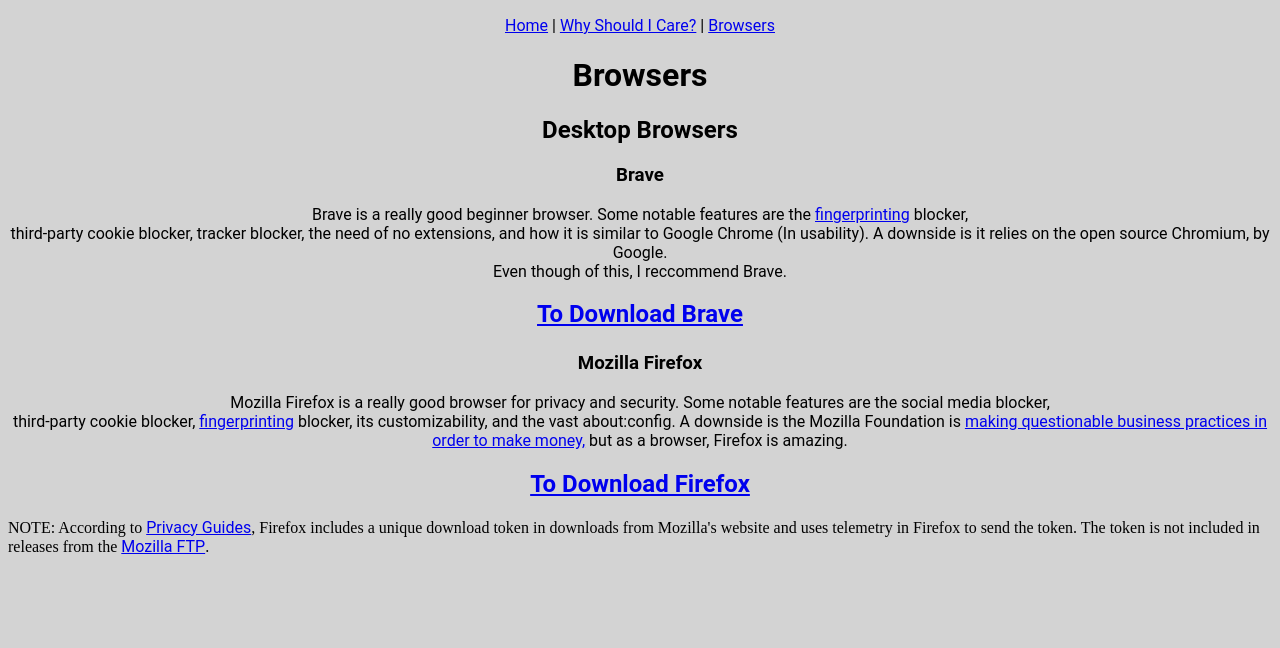
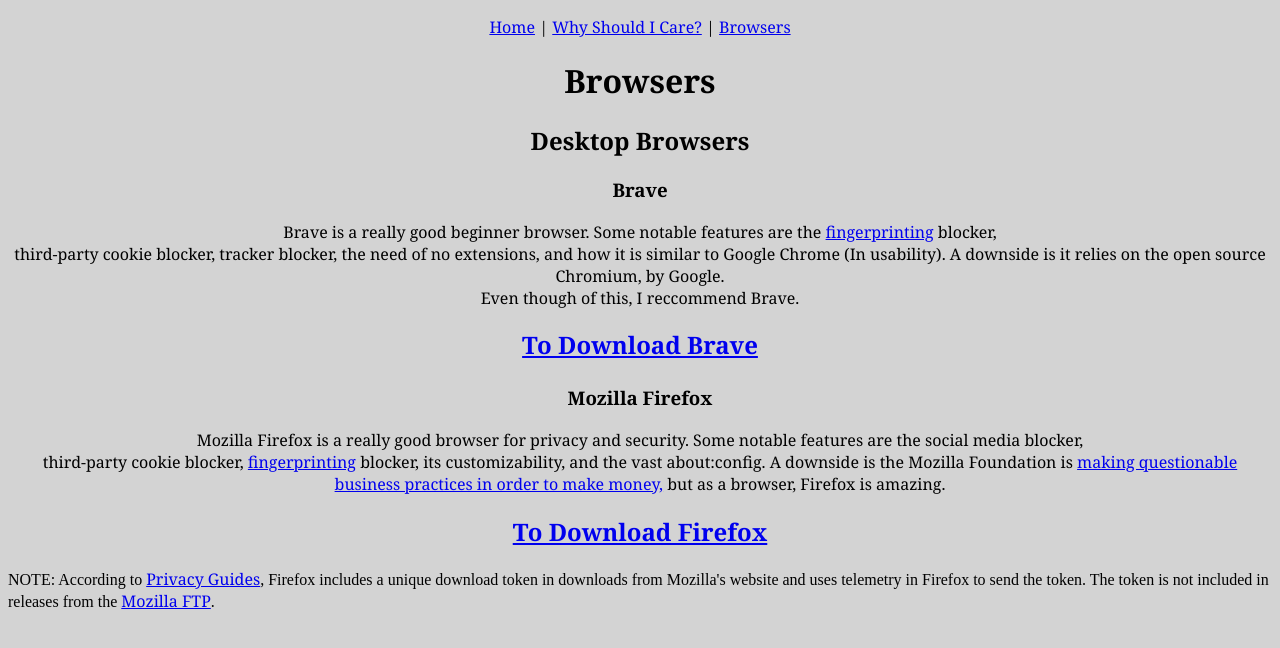
Before and after one commit to GetAwayFromGoogle/GetAwayFromGoogle.github.io, a plain HTML site: page browsers.html in a window 1280 px wide. Drawn offline with Linux system fonts and the light colour scheme.

Commit message:
Update style.css

```diff
--- a/style.css
+++ b/style.css
@@ -1,23 +1,23 @@
 h1 {
   text-align: center;
-  font-family: 'Roboto', sans-serif;
+  font-family: 'Georgia', serif;
 }
 h2 {
   text-align: center;
-  font-family: 'Roboto', sans-serif;
+  font-family: 'Georgia', serif;
 }
 h3 {
   text-align: center;
-  font-family: 'Roboto', sans-serif;
+  font-family: 'Georgia', serif;
 }
 p {
   text-align: center;
-  font-family: 'Roboto', sans-serif;
+  font-family: 'Georgia', serif;
 }
 body {
   background-color: lightgray
 }
 a {
   text-align: center;
-  font-family: 'Roboto', sans-serif;
+  font-family: 'Georgia', serif;
 }
```
